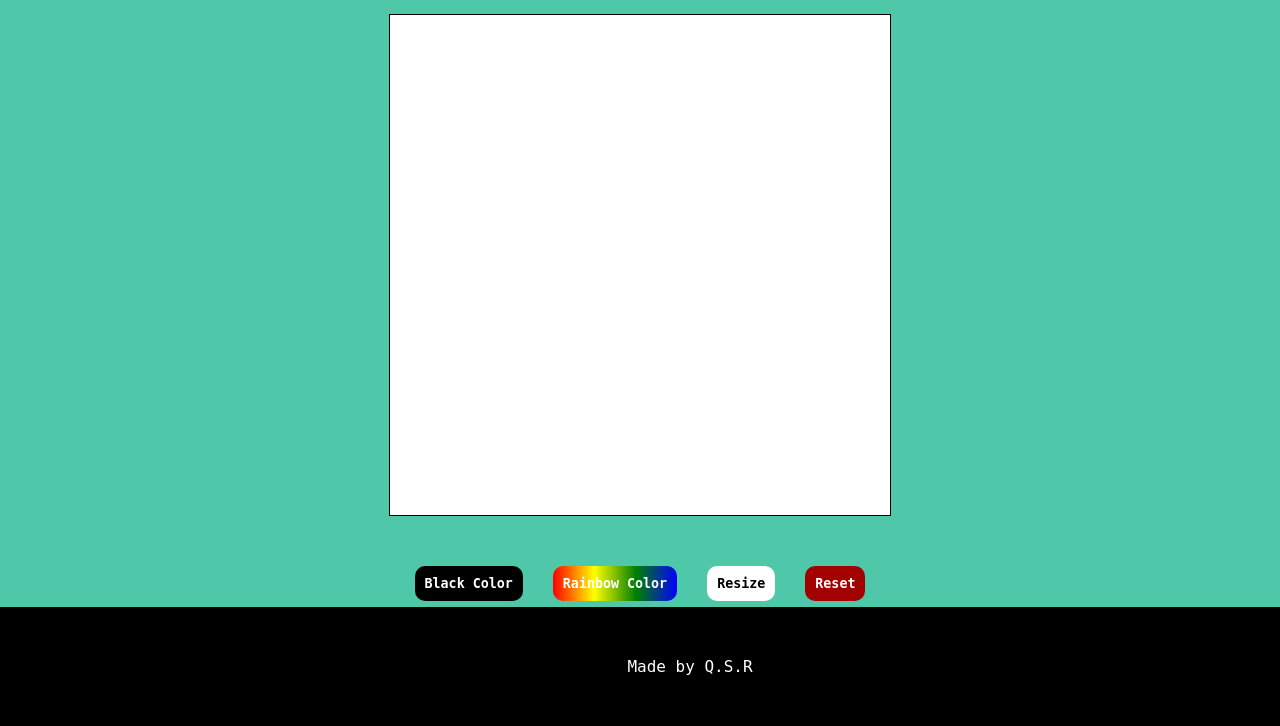
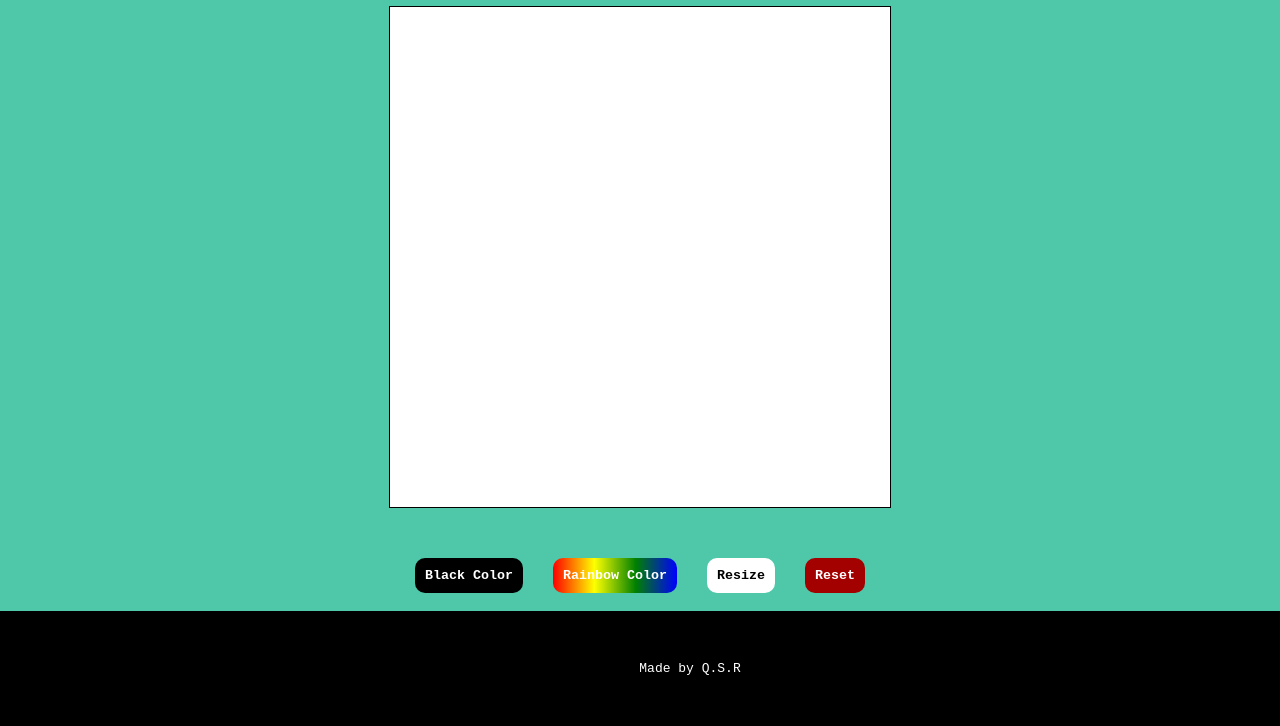
Before and after one commit to Qasura75/etch-a-sketch, a plain HTML site: page index.html in a window 1280 px wide. Shown: the part 74-800 px from the top of the page. Drawn offline with Linux system fonts and the light colour scheme.

Commit message:
Fixed font bug

```diff
--- a/style.css
+++ b/style.css
@@ -1,7 +1,7 @@
 * {
     padding: 0;
     margin: 0;
-    font-family: "monospace";
+    font-family: monospace;
 }
 
 body {
```
